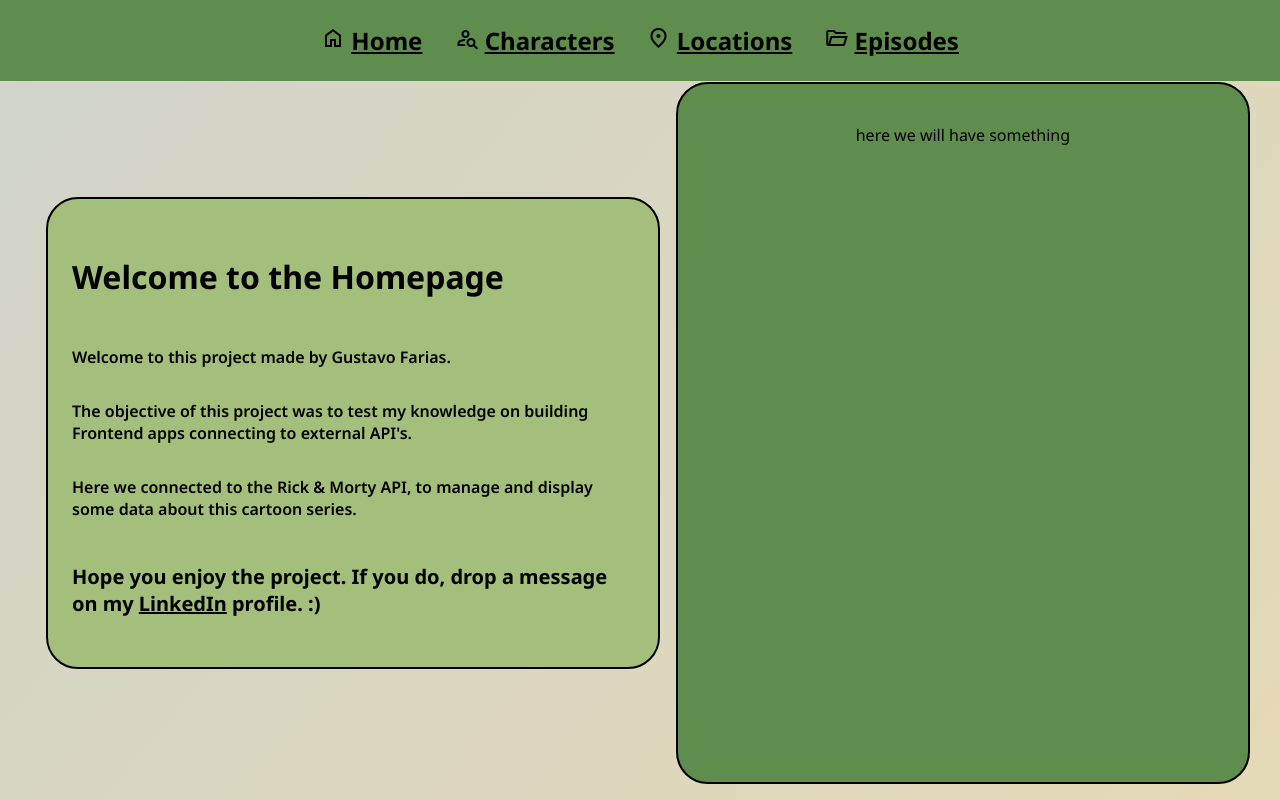
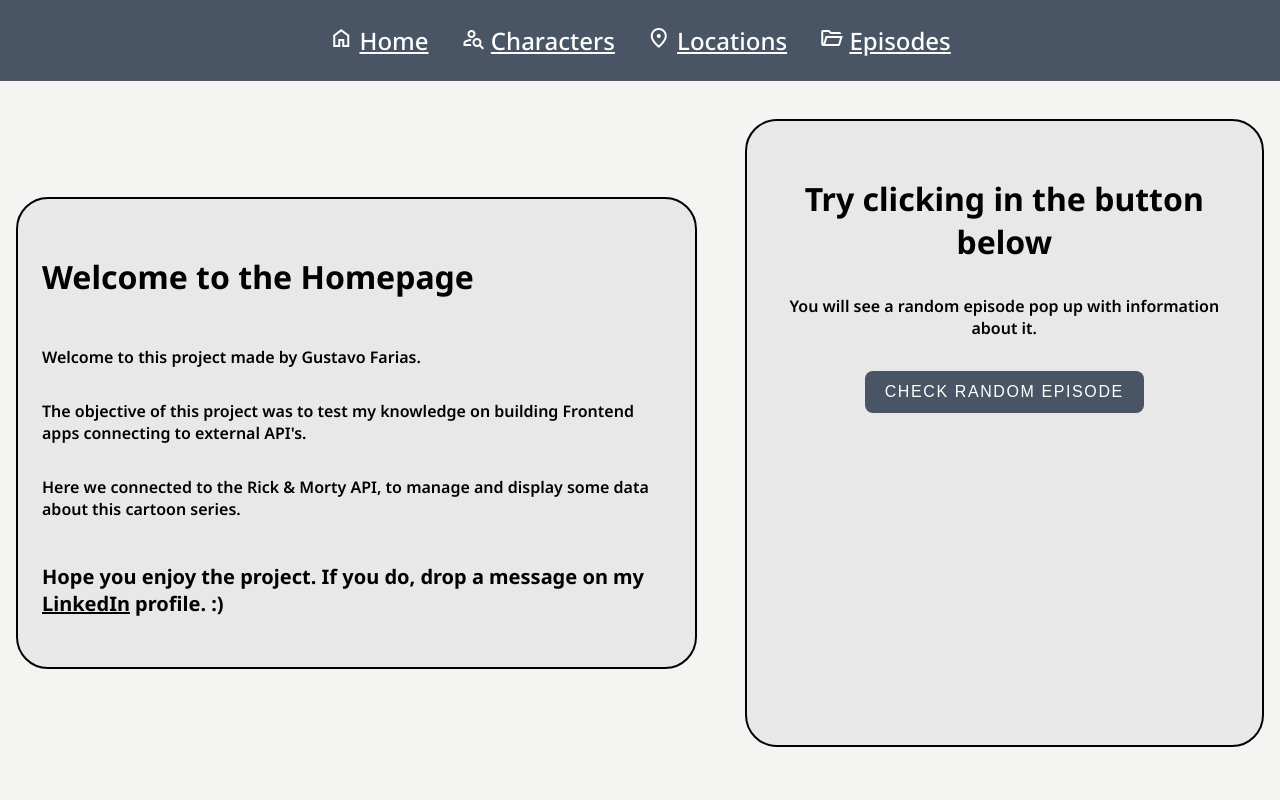
Before and after one commit to ggfarias/rm_display, a plain HTML site: page home.html in a window 1280 px wide. Drawn offline with nearby package versions, Linux system fonts and the light colour scheme; no server answers.

Commit message:
add homepage button with function

```diff
--- a/home.html
+++ b/home.html
@@ -42,16 +42,20 @@
             <p>Welcome to this project made by Gustavo Farias.</p>
             <p>The objective of this project was to test my knowledge on building Frontend apps connecting to external API's.</p>
             <p>Here we connected to the Rick & Morty API, to manage and display some data about this cartoon series.</p>
-            <h4>Hope you enjoy the project. If you do, drop a message on my <a href="https://www.linkedin.com/in/gustavo-farias29/">LinkedIn</a> profile. :)</h4>
+            <h4>Hope you enjoy the project. If you do, drop a message on my <a href="https://www.linkedin.com/in/gustavo-farias29/" target="_blank">LinkedIn</a> profile. :)</h4>
         </div>
         <div class="image-container">
-            <p>here we will have something</p>
+            <h3>Try clicking in the button below</h3>
+            <p>You will see a random episode pop up with information about it.</p>
+            <button id="button-episode" onclick="handleButtonClick()">Check random episode</button>
+            <div id="random-number"></div>
+            <div id="random-episode-info"></div>
         </div>
+
 
     </div>
 
-
-
+    <script src="./js/homeScript.js"></script>
     <script src="./js/script.js"></script>
 </body>
 
--- a/js/homeScript.js
+++ b/js/homeScript.js
@@ -0,0 +1,37 @@
+
+let randomEpisodeNumber = 0
+
+function changeEpisodeNumber () {
+    return Math.floor(Math.random() * 52)
+}
+
+function handleButtonClick() {
+    randomEpisodeNumber = changeEpisodeNumber();
+    const resultElement = document.getElementById('random-number')
+    resultElement.textContent = `Episode number: ${randomEpisodeNumber}`;
+
+    const apiEpisodesURL = `https://rickandmortyapi.com/api/episode/${randomEpisodeNumber}`
+
+    fetch(apiEpisodesURL)
+    .then((res) => res.json())
+    .then((data) => {
+        const episode = data;
+        const randomEpisodeInfo = document.getElementById('random-episode-info');
+
+        const episodeName = document.createElement('h3');
+        episodeName.textContent = episode.name;
+
+        const episodeCode = document.createElement('h5');
+        episodeCode.textContent = episode.episode;
+
+        const episodeAirDate = document.createElement('p');
+        episodeAirDate.textContent = episode.air_date;
+
+        randomEpisodeInfo.innerHTML = '';
+
+        randomEpisodeInfo.appendChild(episodeName)
+        randomEpisodeInfo.appendChild(episodeCode)
+        randomEpisodeInfo.appendChild(episodeAirDate)
+    })
+    .catch((error) => console.error('API request failed:', error));
+}
--- a/styles/characterStyles.css
+++ b/styles/characterStyles.css
@@ -9,7 +9,8 @@ body {
 }
 
 .header-container {
-    background-color: var(--medium-green);
+    background-color: #495464;
+    /* background-color: var(--medium-green); */
     width: 100%;
     min-height: 10%;
     text-align: center;
@@ -28,12 +29,14 @@ body {
 .navbar li {
     list-style: none;
     font-size: 1.5rem;
-    font-weight: 700;
-    color: #000;
+    font-weight: 500;
+    color: var(--white);
+    /* color: #000; */
 }
 
 .navbar a {
-    color: #000;
+    color: var(--white);
+    /* color: #000; */
     text-decoration: underline;
 }
 
--- a/styles/globalStyles.css
+++ b/styles/globalStyles.css
@@ -3,6 +3,7 @@
 
 :root {
     --black: #000;
+    --white: #FFF;
     --dark-green: #285430;
     --medium-green: #5F8D4E;
     --light-green: #A4BE7B;
--- a/styles/homeStyles.css
+++ b/styles/homeStyles.css
@@ -2,7 +2,8 @@
 body {
     max-width: 100%;
     width: 100vw;
-    background: linear-gradient(130deg, var(--grey) 0%, var(--pastel) 100%)
+    background-color: #F4F4F2;
+    /* background: linear-gradient(130deg, var(--grey) 0%, var(--pastel) 100%) */
 }
 
 .main-container {
@@ -10,10 +11,11 @@ body {
     padding: 0;
     height: 80%;
     width: auto;
-    max-width: 1220px;
+    max-width: 1440px;
     display: flex;
     align-items: center;
     justify-content: space-between;
+    gap: 1rem;
 }
 
 .text-container {
@@ -25,7 +27,8 @@ body {
     border: 2px solid;
     border-radius: 2rem;
     padding: 1.5rem;
-    background-color: var(--light-green);
+    background-color: #E8E8E8;
+    /* background-color: var(--light-green); */
 }
 
 .text-container h3 {
@@ -49,10 +52,78 @@ body {
 
 
 .image-container {
-    width: 800px;
-    height: 650px;
+    margin: 1rem;
+    width: 50%;
+    height: 90%;
     border: 2px solid;
     border-radius: 2rem;
     padding: 1.5rem;
-    background-color: var(--medium-green);
+    background-color: #E8E8E8;
+    /* background-color: var(--medium-green); */
 }
+
+.image-container button {
+    background-color: #495464;
+    color: var(--white);
+    padding: .75rem 1.25rem;
+    width: auto;
+    height: auto;
+    border-radius: 0.5rem;
+    border-color: #495464;
+    border-style: none;
+    cursor: pointer;
+    text-transform: uppercase;
+    font-size: 1rem;
+    letter-spacing: .1rem;
+    transition: all .3s;
+    overflow: hidden;
+    z-index: 1;
+}
+
+button:hover {
+    background-color: #BBBFCA;
+    font-size: 1.125rem;
+    color: var(--black);
+    box-shadow: 0 12px 16px 0 rgba(0,0,0,0.24),0 17px 50px 0 rgba(0,0,0,0.19);
+}
+
+.image-container h3 {
+    font-size: 2rem;
+}
+
+.image-container p {
+    font-size: 1rem;
+    font-weight: 600;
+    padding-bottom: 1rem;
+}
+
+.image-container #random-number {
+    padding: 2rem;
+}
+
+#random-episode-info {
+    box-sizing: border-box;
+    border: var(--black);
+    border-radius: 1.5rem;
+    border-color: var(--black);
+
+}
+
+#random-episode-info h3 {
+
+}
+
+#random-episode-info h5 {
+
+}
+
+#random-episode-info p {
+
+}
+
+
+@media (min-width: 1440px) {
+    .image-container {
+        width: 75%;
+    }
+}
```
